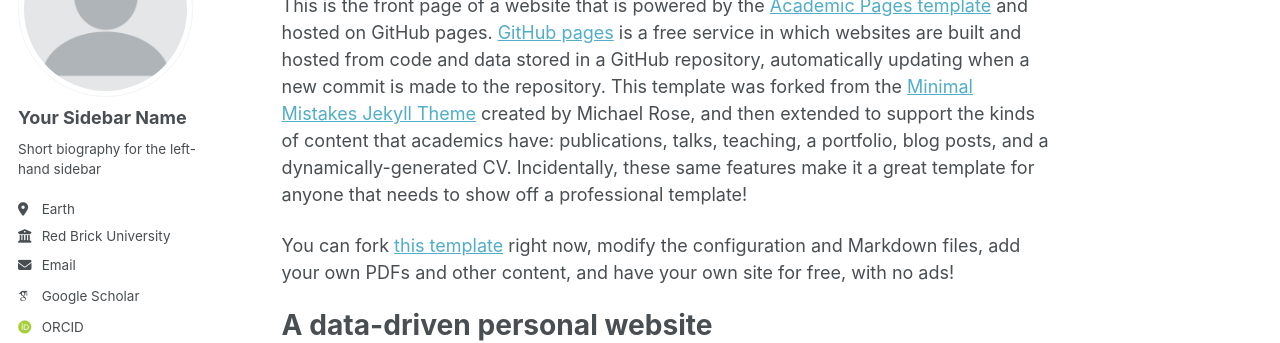
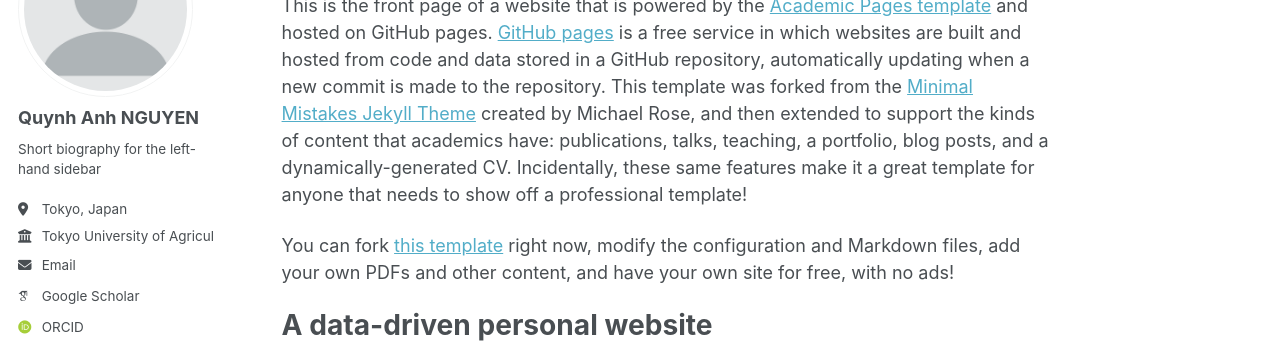
Before and after one commit to nguyenqanh/nguyenqanh.github.io, a Jekyll site: the page built from _pages/about.md, in a window 1280 px wide. Shown: the part 179-522 px from the top of the page. Built offline with Jekyll 4.4.1, drawn with Linux system fonts in a browser that asks for light colours; some web fonts are replaced; a script bundle is joined from its source files by our own code; library files that are not in the unit come from our copies.

Commit message:
Update _config.yml

```diff
--- a/_config.yml
+++ b/_config.yml
@@ -13,7 +13,7 @@ title                    : "Quynh Anh NGUYEN"
 title_separator          : "-"
 name                     : &name "Quynh Anh NGUYEN"
 description              : &description "Your Name's academic portfolio"   # Update this with a general description of your site, this is the default if not overridden by a page
-url                      : https://nguyenqanh.github.io # The base hostname & protocol for your site e.g. "https://[your GitHub username].github.io",
+url                      : https://academicpages.github.io # The base hostname & protocol for your site e.g. "https://[your GitHub username].github.io",
                                                            # or if you already have some other page hosted on Github then use "https://[your GitHub username].github.io/[Your Repo Name]"
 baseurl                  : "" # the subpath of your site, e.g. "/blog"
 repository               : "academicpages/academicpages.github.io"
@@ -24,13 +24,13 @@ repository               : "academicpages/academicpages.github.io"
 author:
   # Biographic information
   avatar           : "profile.png"
-  name             : "Your Sidebar Name"
+  name             : "Quynh Anh NGUYEN"
   pronouns         : # example: "she/her"
   bio              : "Short biography for the left-hand sidebar"
-  location         : "Earth"
-  employer         : "Red Brick University"
+  location         : "Tokyo, Japan"
+  employer         : "Tokyo University of Agriculture and Technology"
   uri              : # URL
-  email            : "none@example.org"
+  email            : "nguyenqanh1804@gmail.com"
 
   # Academic websites
   academia         : # URL
```
